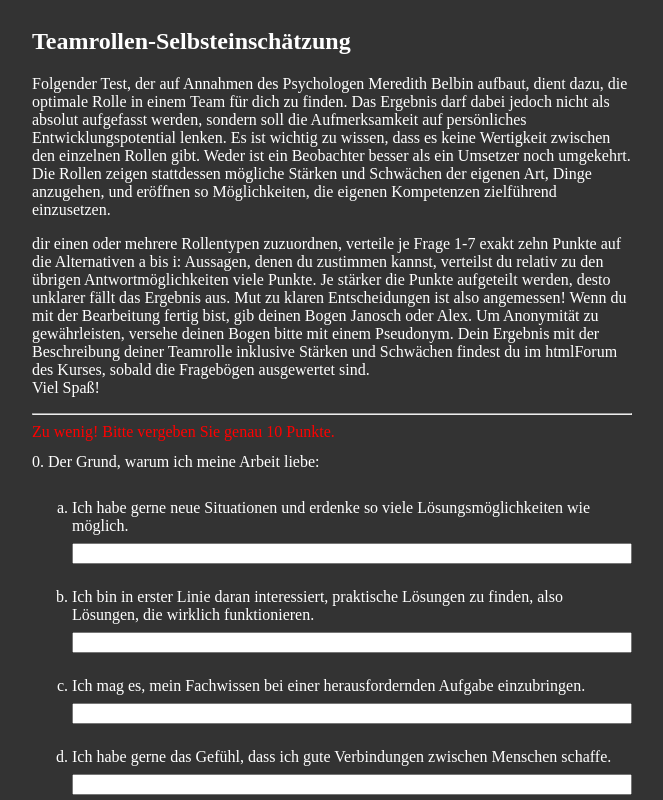
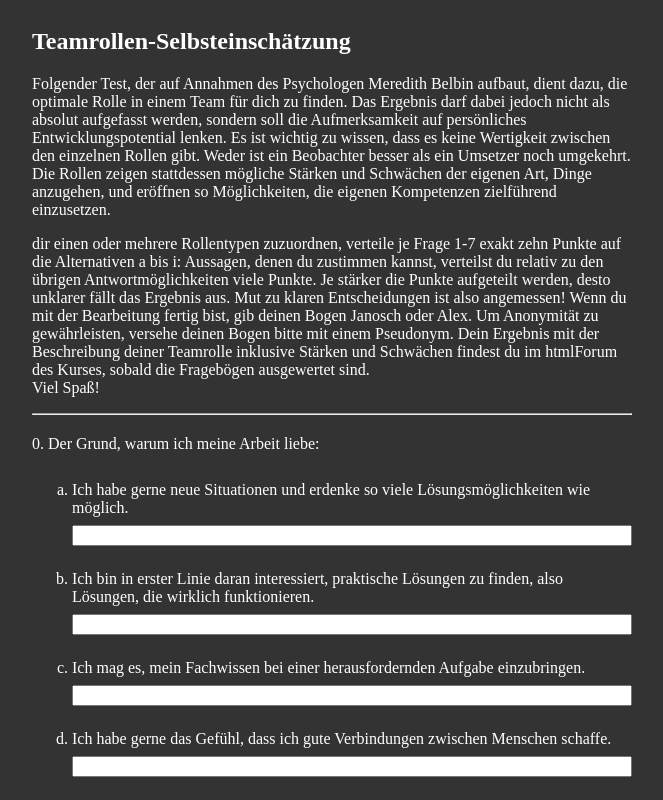
Before and after one commit to JohannesOster/icons-rollentest, a React (Create React App) app: page /#/ in a window 1280 px wide. Shown: the top 800 px of the page, without its empty margins (308-971 px from the left). Built offline with nearby package versions, Linux system fonts and the light colour scheme.

Commit message:
Show error only on dirty questions :)

```diff
--- a/src/RoleTest.tsx
+++ b/src/RoleTest.tsx
@@ -43,6 +43,7 @@ export const RoleTest = () => {
     setResult(max.key);
   };
 
+  const [dirty, setDirty] = useState(questions.questions.map(() => false));
   const [error, setError] = useState<string | undefined>();
   const [values, setValues] = useState({
     questions: questions.questions.map(() =>
@@ -69,6 +70,10 @@ export const RoleTest = () => {
     const vals = values;
     set(vals, name, value);
     setValues({ ...vals });
+    setDirty((curr) => {
+      curr[step] = true;
+      return [...curr];
+    });
   };
 
   useEffect(() => {
@@ -110,7 +115,7 @@ export const RoleTest = () => {
       <hr />
       {!result && (
         <form onSubmit={onSubmit} style={{ display: "grid", rowGap: "12px" }}>
-          <span style={{ color: "red" }}>{error}</span>
+          <span style={{ color: "red" }}>{dirty[step] && error}</span>
           <Question
             id={`questions.${step}`}
             onChange={onChange}
```
